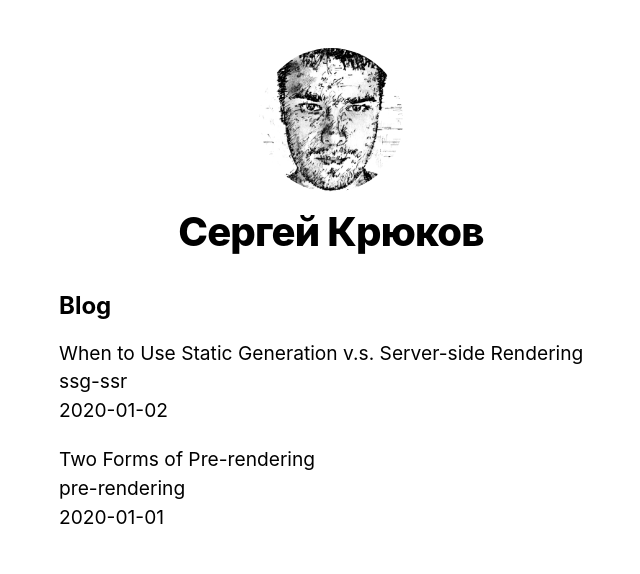
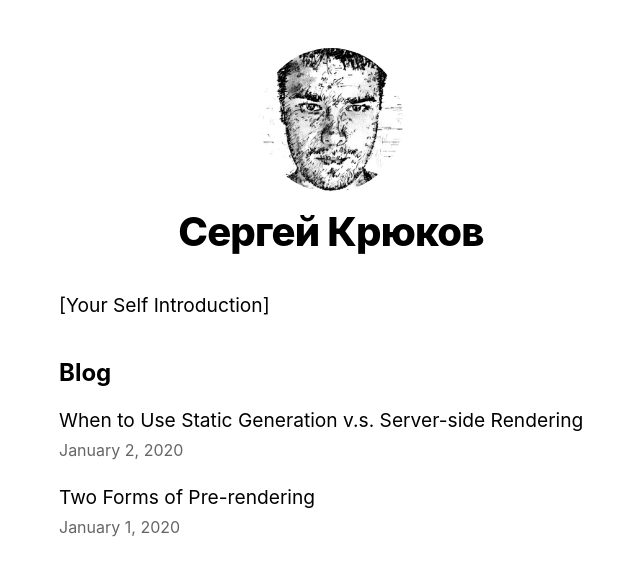
Before and after one commit to SergeiKrk/next-learn, a Next.js app: page / in a window 1280 px wide. Shown: the top 574 px of the page, without its empty margins (309-949 px from the left). Built offline with nearby package versions, Linux system fonts and the light colour scheme.

Commit message:
Implement pages/index

```diff
--- a/pages/index.js
+++ b/pages/index.js
@@ -1,6 +1,38 @@
+import Head from "next/head";
 import Layout, { siteTitle } from "../components/layout";
 import utilStyles from "../styles/utils.module.css";
 import { getSortedPostsData } from "../lib/posts";
+import Link from "next/link";
+import Date from "../components/date";
+
+export default function Home({ allPostsData }) {
+  return (
+    <Layout home>
+      <Head>
+        <title>{siteTitle}</title>
+      </Head>
+      <section className={utilStyles.headingMd}>
+        <p>[Your Self Introduction]</p>
+      </section>
+      <section className={`${utilStyles.headingMd} ${utilStyles.padding1px}`}>
+        <h2 className={utilStyles.headingLg}>Blog</h2>
+        <ul className={utilStyles.list}>
+          {allPostsData.map(({ id, date, title }) => (
+            <li className={utilStyles.listItem} key={id}>
+              <Link href={`/posts/${id}`}>
+                <a>{title}</a>
+              </Link>
+              <br />
+              <small className={utilStyles.lightText}>
+                <Date dateString={date} />
+              </small>
+            </li>
+          ))}
+        </ul>
+      </section>
+    </Layout>
+  );
+}
 
 export async function getStaticProps() {
   const allPostsData = getSortedPostsData();
@@ -10,27 +42,3 @@
     },
   };
 }
-
-export default function Home({ allPostsData }) {
-  return (
-    <Layout home>
-      {/* Keep the existing code here */}
-
-      {/* Add this <section> tag below the existing <section> tag */}
-      <section className={`${utilStyles.headingMd} ${utilStyles.padding1px}`}>
-        <h2 className={utilStyles.headingLg}>Blog</h2>
-        <ul className={utilStyles.list}>
-          {allPostsData.map(({ id, date, title }) => (
-            <li className={utilStyles.listItem} key={id}>
-              {title}
-              <br />
-              {id}
-              <br />
-              {date}
-            </li>
-          ))}
-        </ul>
-      </section>
-    </Layout>
-  );
-}
```
